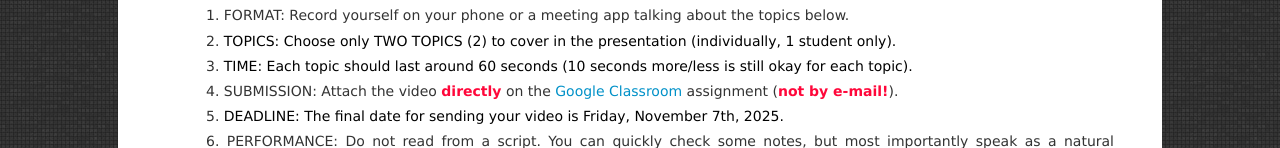
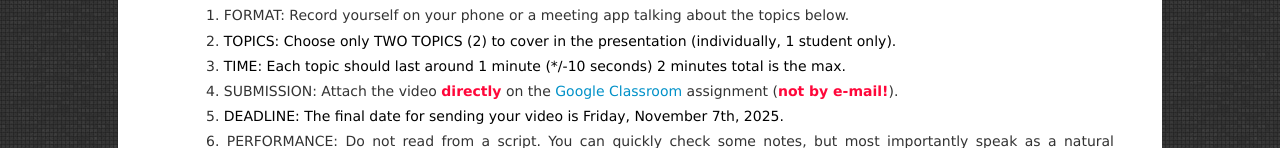
Before and after one commit to Juedmar/speakings, a plain HTML site: page basic2.html in a window 1280 px wide. Shown: the part 190-338 px from the top of the page. Drawn offline with Linux system fonts and the light colour scheme.

Commit message:
Add files via upload

```diff
--- a/basic2.html
+++ b/basic2.html
@@ -38,7 +38,7 @@ function sound() {
 <ol>
 1. FORMAT: Record yourself on your phone or a meeting app talking about the topics below.<br>
 2. <a id="topics" style="text-decoration: none; color: black;">TOPICS: Choose only TWO TOPICS (2) to cover in the presentation (individually, 1 student only).</a><br>
-3. <a id="timing" style="text-decoration: none; color: black;">TIME: Each topic should last around 60 seconds (10 seconds more/less is still okay for each topic).</a><br>
+3. <a id="timing" style="text-decoration: none; color: black;">TIME: Each topic should last around 1 minute (*/-10 seconds) 2 minutes total is the max.</a><br>
 4. SUBMISSION: Attach the video <font color="#FF073A"><b>directly</b></font> on the <a href="https://classroom.google.com/" target="classroom" onclick="sound();">Google Classroom</a> assignment (<font color="#FF073A"><b>not by e-mail!</b></font>).<br>
 5. <a id="deadline" style="text-decoration: none; color: black;">DEADLINE: The final date for sending your video is <span id="theDate">Friday, November 7th, 2025</span>.</a><br>
 6. PERFORMANCE: Do not read from a script. You can quickly check some notes, but most importantly speak as a natural conversation or presentation.<br>
```
